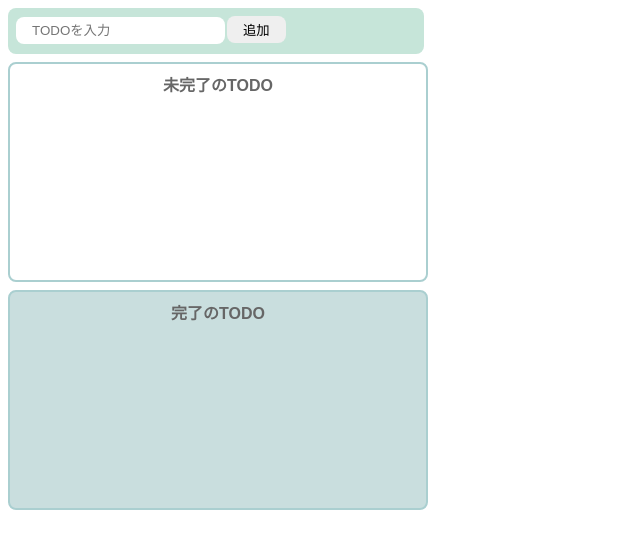
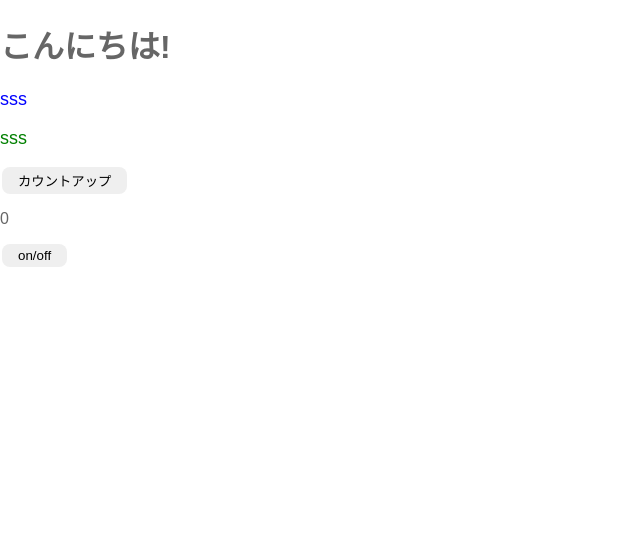
Before and after one commit to mississippibukkaker/react-todo, a React (Create React App) app: page / in a window 1280 px wide. Shown: the top 548 px of the page, without its empty margins (0-640 px from the left). Built offline with nearby package versions, Linux system fonts and the light colour scheme.

Commit message:
再レンダリングと副作用を知る(useEffect)

```diff
--- /dev/null
+++ b/src/App.jsx
@@ -0,0 +1,37 @@
+import { useEffect, useState } from "react";
+import "./styles.css";
+import { ColorfulMessage } from "./components/ColorfulMessage";
+
+export const App = () => {
+  console.log("--app--");
+  const [num, setNum] = useState(0);
+  const [isShowFace, setIsShowFace] = useState(false);
+  const onClickCountUp = () => {
+    setNum(num + 1);
+  };
+  const onClickToggle = () => {
+    setIsShowFace(!isShowFace);
+  };
+
+  useEffect(() => {
+    if (num > 0) {
+      if (num % 3 === 0) {
+        isShowFace || setIsShowFace(true);
+      } else {
+        isShowFace && setIsShowFace(false);
+      }
+    }
+  }, [num]);
+
+  return (
+    <>
+      <h1>こんにちは!</h1>
+      <ColorfulMessage color="blue">sss</ColorfulMessage>
+      <ColorfulMessage color="green">sss</ColorfulMessage>
+      <button onClick={onClickCountUp}>カウントアップ</button>
+      <p>{num}</p>
+      <button onClick={onClickToggle}>on/off</button>
+      {isShowFace && <p>('@__@`)</p>}
+    </>
+  );
+};
--- a/src/Todo.jsx
+++ /dev/null
@@ -1,66 +0,0 @@
-import { useState } from "react";
-import "./styles.css";
-import { InputTodo } from "./components/InputTodo";
-import { IncompleteTodos } from "./components/IncompleteTodos";
-import { CompleteTodos } from "./components/CompleteTodos";
-
-export const Todo = () => {
-  const [todoText, setTodoText] = useState("");
-  const [incompleteTodos, setIncompleteTodos] = useState([]);
-  const [completeTodos, setCompleteTodos] = useState([]);
-
-  const onChangeTodoText = (event) => setTodoText(event.target.value);
-  const onClickAdd = () => {
-    if (todoText === "") return;
-    const newTodos = [...incompleteTodos, todoText];
-    setIncompleteTodos(newTodos);
-    setTodoText("");
-  };
-  const onClickDelete = (index) => {
-    const newTodos = [...incompleteTodos];
-    newTodos.splice(index, 1);
-    setIncompleteTodos(newTodos);
-  };
-  const onClickComplete = (index) => {
-    // 未完了から削除
-    const newIncompleteTodos = [...incompleteTodos];
-    newIncompleteTodos.splice(index, 1);
-    // 完了への追加
-    const newCompleteTodos = [...completeTodos, incompleteTodos[index]];
-    // state更新
-    setIncompleteTodos(newIncompleteTodos);
-    setCompleteTodos(newCompleteTodos);
-  };
-  const onClickBack = (index) => {
-    // 完了から削除
-    const newCompleteTodos = [...completeTodos];
-    newCompleteTodos.splice(index, 1);
-    // 未完了に追加
-    const newIncompleteTodos = [...incompleteTodos, completeTodos[index]];
-    // state更新
-    setCompleteTodos(newCompleteTodos);
-    setIncompleteTodos(newIncompleteTodos);
-  };
-
-  const isMaxLimitIncompleteTodos = incompleteTodos.length >= 5;
-
-  return (
-    <>
-      <InputTodo
-        todoText={todoText}
-        onChange={onChangeTodoText}
-        onClick={onClickAdd}
-        disabled={isMaxLimitIncompleteTodos}
-      />
-      {isMaxLimitIncompleteTodos && (
-        <p style={{ color: "red" }}>5個までです。</p>
-      )}
-      <IncompleteTodos
-        todos={incompleteTodos}
-        onClickComplete={onClickComplete}
-        onClickDelete={onClickDelete}
-      />
-      <CompleteTodos todos={completeTodos} onClickBack={onClickBack} />
-    </>
-  );
-};
--- /dev/null
+++ b/src/components/ColorfulMessage.jsx
@@ -0,0 +1,9 @@
+export const ColorfulMessage = ({color, children}) => {
+  console.log("--colorfulMessage--");
+
+  const contentStyleA = {
+    color,
+    fontSize: "18px"
+  };
+  return <p style={contentStyleA}>{children}</p>
+}
--- a/src/components/CompleteTodos.jsx
+++ /dev/null
@@ -1,24 +0,0 @@
-export const CompleteTodos = (props) => {
-  const { todos, onClickBack } = props;
-  return (
-    <div className="complete-area">
-      <p className="title">完了のTODO</p>
-      <ul>
-        {todos.map((todo, index) => (
-          <li key={todo}>
-            <div className="list-row">
-              <p className="todo-item">{todo}</p>
-              <button
-                onClick={() => {
-                  onClickBack(index);
-                }}
-              >
-                戻す
-              </button>
-            </div>
-          </li>
-        ))}
-      </ul>
-    </div>
-  );
-};
--- a/src/components/IncompleteTodos.jsx
+++ /dev/null
@@ -1,31 +0,0 @@
-export const IncompleteTodos = (props) => {
-  const { todos, onClickComplete, onClickDelete } = props;
-  return (
-    <div className="incomplete-area">
-      <p className="title">未完了のTODO</p>
-      <ul>
-        {todos.map((todo, index) => (
-          <li key={todo}>
-            <div className="list-row">
-              <p className="todo-item">{todo}</p>
-              <button
-                onClick={() => {
-                  onClickComplete(index);
-                }}
-              >
-                完了
-              </button>
-              <button
-                onClick={() => {
-                  onClickDelete(index);
-                }}
-              >
-                削除
-              </button>
-            </div>
-          </li>
-        ))}
-      </ul>
-    </div>
-  );
-};
--- a/src/components/InputTodo.jsx
+++ /dev/null
@@ -1,18 +0,0 @@
-const style = {
-    backgroundColor: "#c6e5d9",
-    width: "400px",
-    height: "30px",
-    padding: "8px",
-    margin: "8px",
-    borderRadius: "8px"
-}
-
-export const InputTodo = (props) => {
-  const { todoText, onChange, onClick, disabled } = props;
-  return (
-    <div style={style}>
-      <input disabled={disabled} placeholder="TODOを入力" value={todoText} onChange={onChange} />
-      <button disabled={disabled} onClick={onClick}>追加</button>
-    </div>
-  );
-};
--- a/src/index.jsx
+++ b/src/index.jsx
@@ -1,14 +1,14 @@
 import React from 'react';
 import ReactDOM from 'react-dom/client';
 import './index.css';
-import {Todo} from './Todo';
+import {App} from './App';
 import reportWebVitals from './reportWebVitals';
 
 const root = ReactDOM.createRoot(document.getElementById('root'));
 root.render(
-  <React.StrictMode>
-    <Todo />
-  </React.StrictMode>
+  // <React.StrictMode>
+    <App />
+  // </React.StrictMode>
 );
 
 // If you want to start measuring performance in your app, pass a function
```
